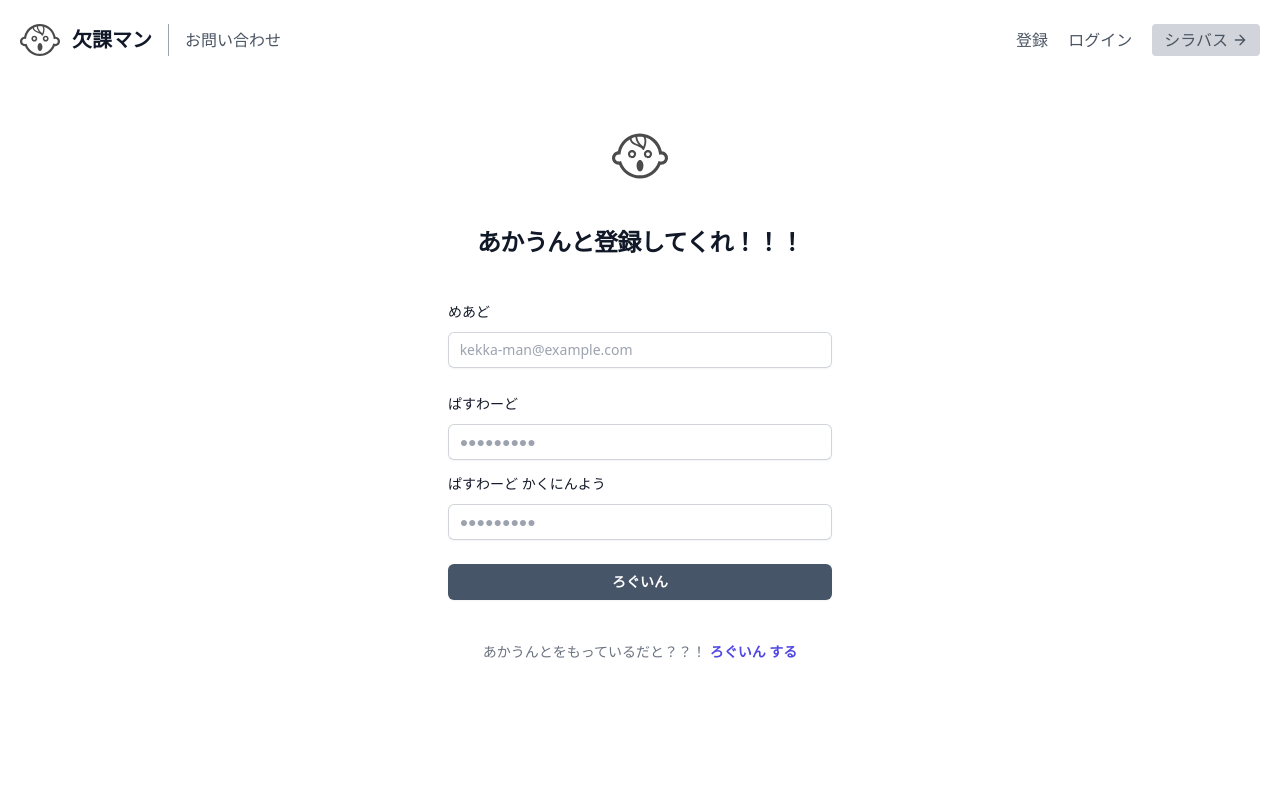
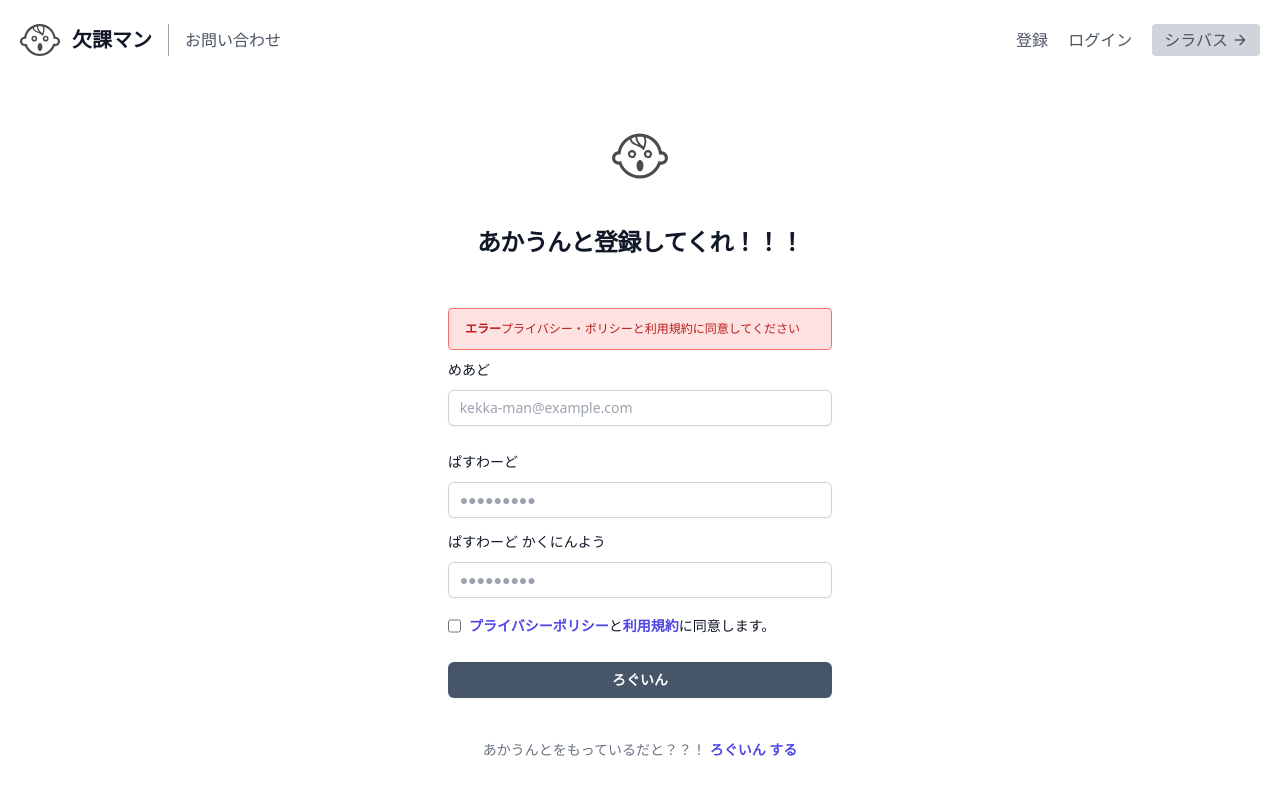
Before and after one commit to ynori123/kosen-kekka, a Next.js app in the folder frontend/: page /signup in a window 1280 px wide. Shown: the top 794 px of the page. Built offline with nearby package versions, Linux system fonts and the light colour scheme.

Commit message:
利用規約・プライバシーポリシーの同意に関する処理

```diff
--- a/frontend/app/signup/page.tsx
+++ b/frontend/app/signup/page.tsx
@@ -17,6 +17,7 @@ export default function Page() {
     passwordConfirm: ""
   });
   const [isError, setIsError] = useState(false);
+  const [isAccept, setIsAccept] = useState(false);
 
   const handleSubmit = () => {
     // process.env.NEXT_PUBLIC_BACK_URL
@@ -67,6 +68,7 @@ export default function Page() {
     }));
     setIsError(false);
   };
+
   const handleChangePasswordConfirm = (e: React.ChangeEvent<HTMLInputElement>) => {
     setFormData((prevData) => ({
       ...prevData,
@@ -74,6 +76,10 @@ export default function Page() {
     }));
     setIsError(false);
   };
+
+  const handleChangeIsAccept = (e: React.ChangeEvent<HTMLInputElement>) => {
+    setIsAccept(!isAccept);
+  }
   return (
     <>
       <div className="flex min-h-full flex-1 flex-col justify-center px-6 py-12 lg:px-8">
@@ -83,10 +89,12 @@ export default function Page() {
             あかうんと登録してくれ！！！
           </h2>
         </div>
-        {isError ? <Alert text={errorMessage} /> : <></>}
+
         <div className="mt-10 sm:mx-auto sm:w-full sm:max-w-sm">
           <div className="space-y-6">
             <div>
+              {isError ? <Alert text="メールアドレスまたはパスワードが違います" /> : <></>}
+              {isAccept ? <></> : <Alert text="プライバシー・ポリシーと利用規約に同意してください" />}
               <label htmlFor="email" className="block text-sm font-medium leading-6 text-gray-900">
                 めあど
               </label>
@@ -140,6 +148,24 @@ export default function Page() {
                   className="block w-full rounded-md border-0 px-2 py-1.5 text-gray-900 shadow-sm ring-1 ring-inset ring-gray-300 placeholder:text-gray-400 focus:ring-2 focus:ring-inset focus:ring-indigo-600 sm:text-sm sm:leading-6"
                 />
               </div>
+              <div className='flex my-auto mt-4'>
+                <input
+                  id="accept"
+                  name="accept"
+                  type="checkbox"
+                  checked={isAccept}
+                  onChange={handleChangeIsAccept}
+                  required
+                />
+                <label htmlFor="accept" className="ml-2 block text-sm font-medium leading-6 text-gray-900">
+                  <Link href="/policy" className="font-semibold leading-6 text-indigo-600 hover:text-indigo-500">
+                    プライバシーポリシー
+                  </Link>と
+                  <Link href="/terms" className="font-semibold leading-6 text-indigo-600 hover:text-indigo-500">
+                    利用規約
+                  </Link>に同意します。
+                </label>
+              </div>
             </div>
 
             <div>
```
